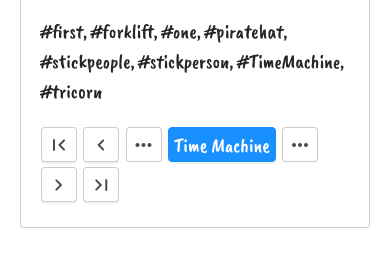
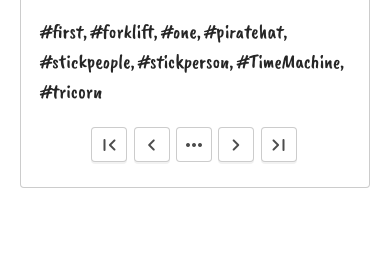
Before and after one commit to Icosahunter/randomproduce.com, an Eleventy site: page comic.njk in a window 390 px wide. Shown: the part 423-690 px from the top of the page. Built offline with nearby package versions, Linux system fonts and the light colour scheme; Eleventy itself is replaced by a stand-in of ours; files that its build step writes are made by us from their sources; a web font is replaced by a local one; what markdown-it-attrs would draw is missing.

Commit message:
Fix pagination buttons on small screen

```diff
--- a/comic.njk
+++ b/comic.njk
@@ -36,11 +36,11 @@ permalink: "comics/{{comic.slug}}/"
                 </a>
                 </li>
                 <!-- Pages and ellipses -->
-                <li class="page-item ellipsis">
+                <li class="page-item ellipsis d-none d-md-inline-block">
                     <span class="material-symbols-rounded" aria-hidden="true">more_horiz</span>
                 </li>
                 <!-- Active page item -->
-                <li class="page-item active" aria-current="page">
+                <li class="page-item active d-none d-md-inline-block" aria-current="page">
                 <a href="{{page.url}}" class="page-link" tabindex="-1">{{comic.title}}</a>
                 </li>
                 <li class="page-item ellipsis">
```
